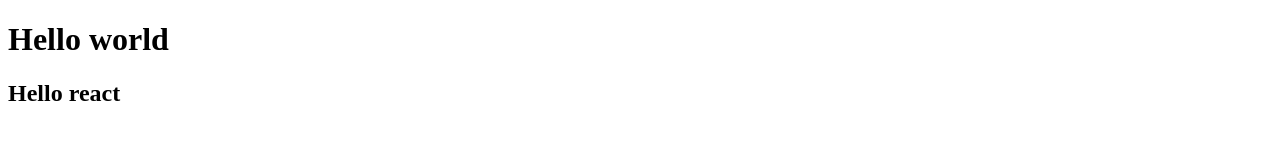
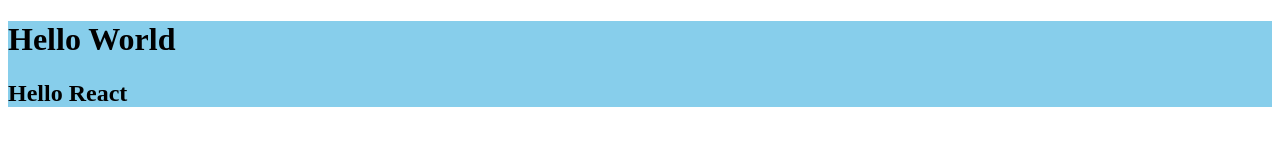
Before and after one commit to venkatesh780/ReactApp, a plain HTML site: page index.html in a window 1280 px wide. Drawn offline with Linux system fonts and the light colour scheme.

Commit message:
hello world using Javascript

```diff
--- /dev/null
+++ b/app.js
@@ -0,0 +1,16 @@
+const root = document.getElementById("root");
+
+const container = document.createElement("div");
+const heading1 = document.createElement("h1");
+const heading2 = document.createElement("h2");
+
+heading1.innerHTML = "Hello World";
+heading2.innerHTML = "Hello React";
+
+heading1.setAttribute("id", "title1");
+heading2.setAttribute("class", "title2");
+container.setAttribute("id", "container");
+
+root.appendChild(container);
+container.appendChild(heading1);
+container.appendChild(heading2);
--- a/index.html
+++ b/index.html
@@ -5,11 +5,10 @@
     <meta http-equiv="X-UA-Compatible" content="IE=edge" />
     <meta name="viewport" content="width=device-width, initial-scale=1.0" />
     <title>Namaste React</title>
+    <link rel="stylesheet" href="style.css" />
   </head>
   <body>
-    <div>
-      <h1>Hello world</h1>
-      <h2>Hello react</h2>
-    </div>
+    <div id="root"></div>
+    <script src="app.js"></script>
   </body>
 </html>
--- /dev/null
+++ b/style.css
@@ -0,0 +1,3 @@
+#container {
+  background-color: skyblue;
+}
```
